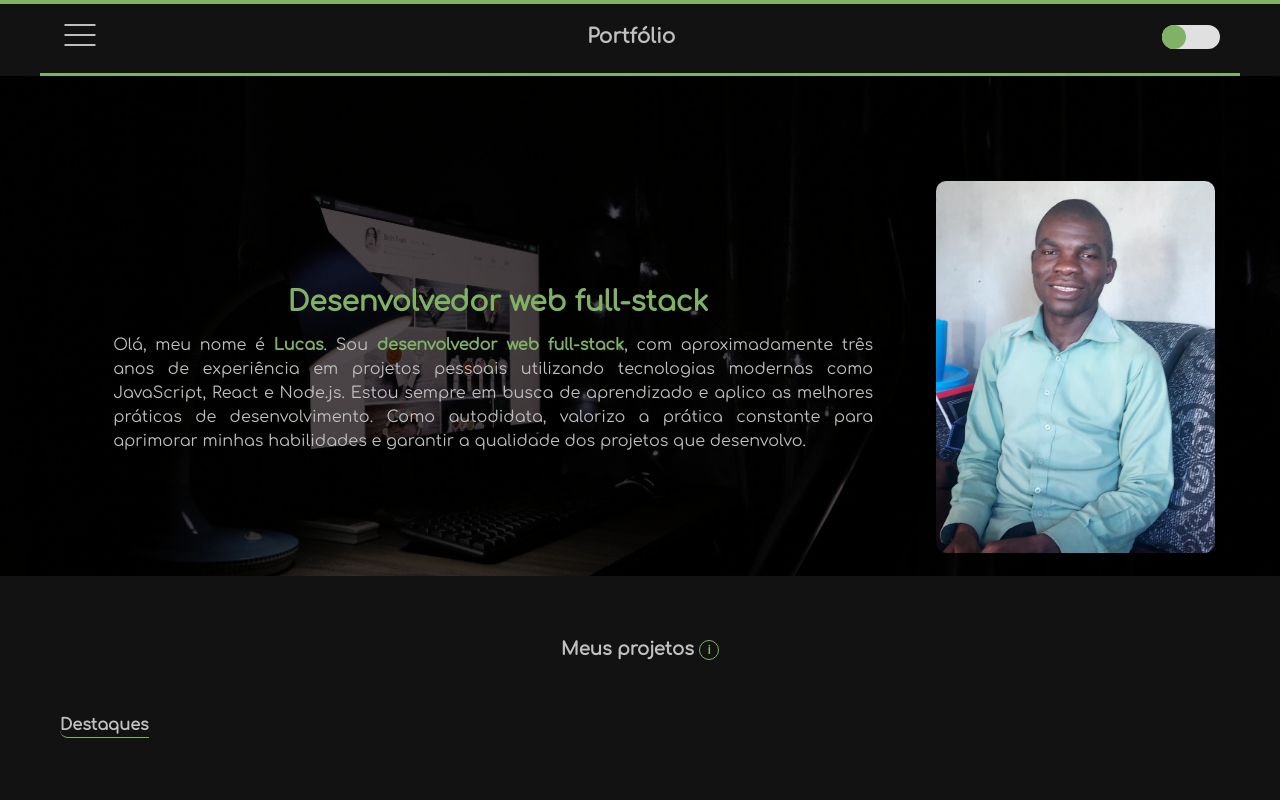
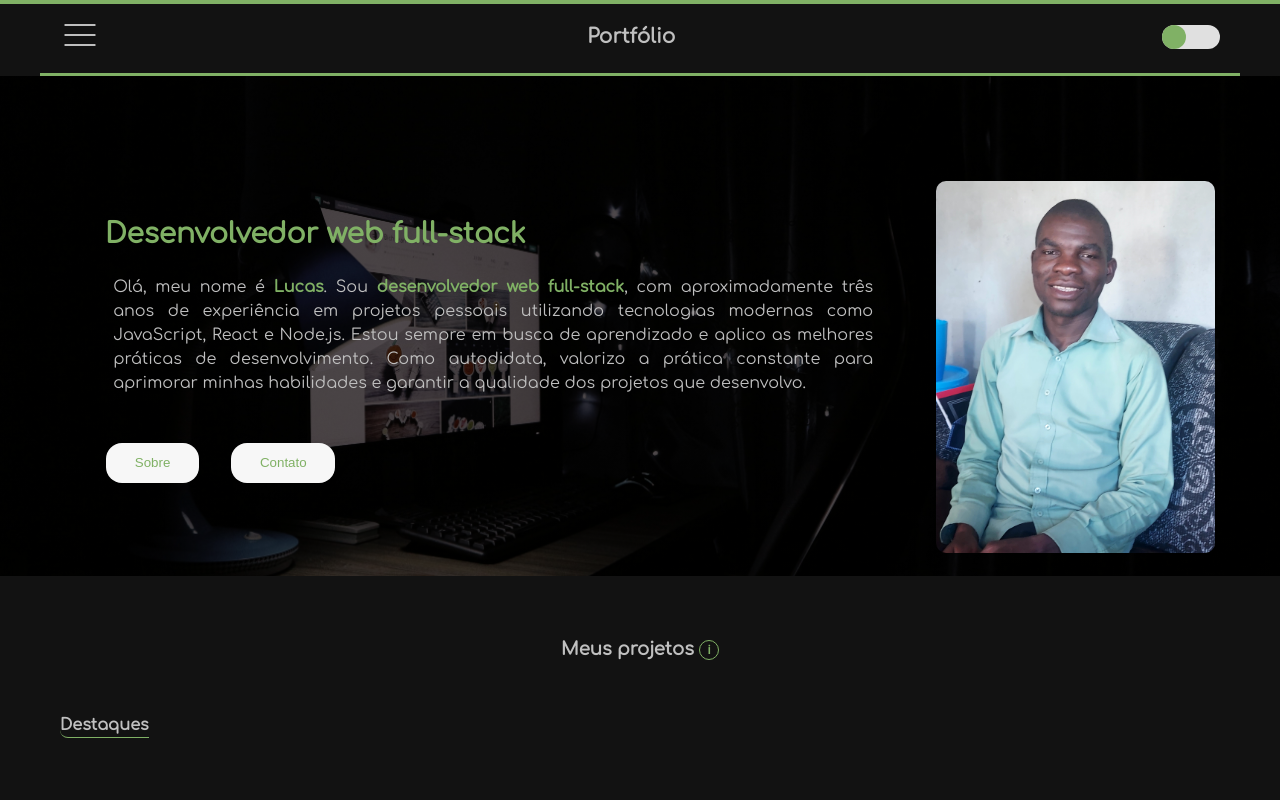
Before and after one commit to Lucasmanuelmz/meu-portfolio, a React (Vite) app: page / in a window 1280 px wide. Shown: the top 800 px of the page. Built offline with nearby package versions, Linux system fonts and the light colour scheme.

Commit message:
Organizei melhor o texto de apresentacao para refletir profissionalismo

```diff
--- a/src/App.css
+++ b/src/App.css
@@ -104,6 +104,29 @@ figure img {
   color: var(--t-color);
 }
 
+.btn-contact,
+.btn-contact-light {
+  border: none;
+  padding: 0.8rem 1.8rem;
+  color: var(--color-special);
+  background-color: var(--bg-color);
+  border-radius: 1rem;
+  margin: 3rem 1rem;
+}
+
+.btn-contact-light {
+  background-color: var(--background-color);
+  color: #1d5b3a;
+}
+
+.btn-contact:hover {
+  background-color: var(--card-bg);
+}
+
+.btn-contact-light:hover {
+  background-color: var(--card-backcolor);
+}
+
 .signs {
   display: flex;
   justify-content: space-between;
@@ -138,8 +161,8 @@ figure img {
 }
 
 h2 {
-  text-align: center;
-  padding: 0 30px;
+  width: 100%;
+  padding: 10px 20px;
 }
 
 .view p {
--- a/src/App.jsx
+++ b/src/App.jsx
@@ -35,6 +35,7 @@ export default function App() {
   const [lightMode, setLightMode] = useState({
     body: "body",
     header: "header",
+    btnContact: 'btn-contact',
     strong: 'strong',
     photo: 'photo',
     content: 'text-content',
@@ -77,6 +78,7 @@ export default function App() {
       body: prevMode.body === "body" ? "body-light" : "body",
       header: prevMode.header === "header" ? "header-light" : "header",
       strong: prevMode.strong === "strong"? "strong-light" : "strong",
+      btnContact: prevMode.btnContact === 'btn-contact'? 'btn-contact-light': 'btn-contact',
       photo: prevMode.photo === "photo"? "photo-light" : 'photo',
       content: prevMode.content === 'text-content'? 'text-content-light': 'text-content',
       textColor: prevMode.textColor ==='text-color'? 'text-color-light': 'text-color',
@@ -179,6 +181,7 @@ export default function App() {
           author={author} strong={lightMode.strong}
           photo={lightMode.photo}
           content={lightMode.content} textColor={lightMode.textColor}
+          btnContact={lightMode.btnContact}
         />
       </Element>
       <Element name="projects">
--- a/src/Components/presentation/index.jsx
+++ b/src/Components/presentation/index.jsx
@@ -6,7 +6,8 @@ export default function Presentation({
   strong,
   photo,
   content,
-  textColor
+  textColor,
+  btnContact
 }) {
   return (
     <section
@@ -27,11 +28,17 @@ export default function Presentation({
               para aprimorar minhas habilidades e garantir a qualidade dos
               projetos que desenvolvo.
             </p>
+            <div className="button-container">
+              <button className={btnContact}>Sobre</button>
+              <button className={btnContact}>Contato</button>
+            </div>
+
           </div>
           <figure>
             <img src={author} alt="Lucas, desenvolvedor web fullstack" />
           </figure>
         </div>
+
       </div>
     </section>
   );
--- a/src/Components/slidshow/index.jsx
+++ b/src/Components/slidshow/index.jsx
@@ -24,7 +24,8 @@ export default function HighlightProject({
   strong
 }) {
   const properties = {
-    prevArrow: <button style={{ ...buttonStyle }}><GrFormPrevious size={28} className={strong} /></button>,
+    prevArrow: <button style={{ ...buttonStyle }}>
+      <GrFormPrevious size={28} className={strong} /></button>,
     nextArrow: <button style={{ ...buttonStyle }}><MdOutlineNavigateNext size={28} className={strong} /></button>
   }
   return (
--- a/src/Media580.css
+++ b/src/Media580.css
@@ -91,6 +91,16 @@
     cursor: pointer;
   }
 
+  .button-container {
+    display: flex;
+    flex-direction: row;
+  }
+
+  .btn-contact, .btn-contact-light {
+    padding: auto;
+    margin-top: 2rem;
+  }
+
   nav ul li a::after {
     content: "";
     position: absolute;
@@ -104,7 +114,7 @@
   }
 
   nav ul li a:hover::after {
-    transform: scaleX(1); /* Expande a escala para 1 ao passar o mouse */
+    transform: scaleX(1);
   }
 
   h2 {
@@ -112,6 +122,7 @@
     margin-bottom: 30px;
     margin-top: 20px;
     color: var(--color-special);
+    padding: 5px;
   }
 
   .progress-bar {
--- a/src/media600.css
+++ b/src/media600.css
@@ -559,6 +559,14 @@
     border-bottom: var(--sp-color) 3px solid;
   }
 
+  .button-container {
+    width: 100%;
+  }
+  .btn-contact,
+  .btn-contact-light {
+   align-self: flex-start;
+  }
+
   nav ul {
     list-style: none;
     display: block;
@@ -600,10 +608,8 @@
 
   h2 {
     font-size: 1.5rem;
-    margin-bottom: 40px;
+    margin-bottom: 30px;
     color: var(--color-special);
-    margin-left: 20px;
-    text-align: left;
   }
 
   .about h2 {
--- a/src/super.css
+++ b/src/super.css
@@ -72,6 +72,11 @@
     transition: transform 1s ease;
   }
 
+  .button-container {
+    width: 100%;
+    padding: 0 20px;
+  }
+
   nav ul li a:hover::after {
     transform: scaleX(1); /* Expande a escala para 1 ao passar o mouse */
   }
@@ -80,12 +85,11 @@
     font-size: 1.5rem;
     margin-bottom: 40px;
     color: var(--color-special);
-    margin-left: 10px;
+    margin-left: 30px;
   }
 
   .about h2 {
     font-size: 3rem;
-    text-align: left;
   }
 
   .progress-bar {
```
